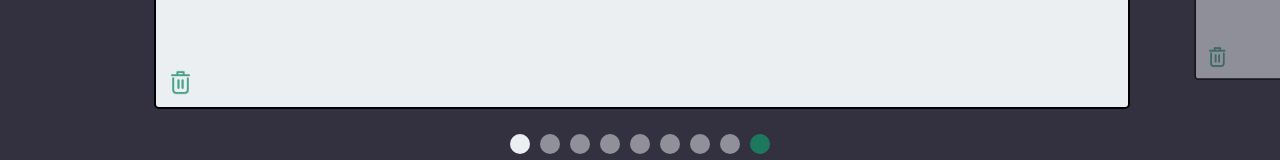
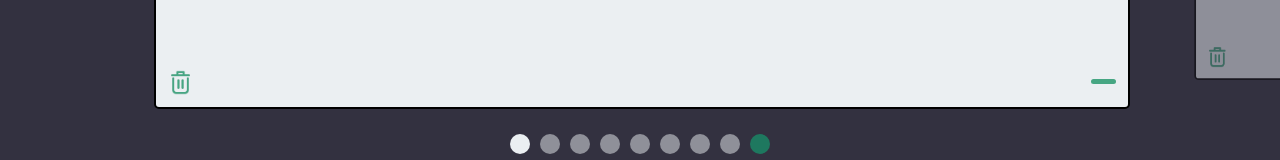
Before and after one commit to HaCK3R322/TrainingTracker-frontend, a React (Create React App) app: page /training in a window 1280 px wide. Shown: the part 432-592 px from the top of the page. Built offline with nearby package versions, Linux system fonts and the light colour scheme.

Commit message:
need-one-click-after-motion-element-drag-stop bug fix

```diff
--- a/src/components/trainingpage/CardSwiper/ExerciseCard.jsx
+++ b/src/components/trainingpage/CardSwiper/ExerciseCard.jsx
@@ -1,4 +1,4 @@
-import React, {useEffect, useState} from 'react';
+import React, {useEffect, useRef, useState} from 'react';
 import {motion} from "framer-motion";
 import '../../../style/trainingpage/finishedsetelement.css'
 import '../../../style/trainingpage/unfinishedsetelement.css'
@@ -32,6 +32,14 @@ const ExerciseCard = ({
     const handleOnDelete = () => {
         if(swipeState === SwipeStates.CENTRAL) { // check if we are central card
             selfDeleteCallback()
+        }
+    }
+
+    const handleDeleteSet = () => {
+        if(sets.length > 0) {
+            let newSets = [...sets];
+            newSets.splice(newSets.length - 1, 1);
+            setSets(newSets);
         }
     }
 
@@ -149,9 +157,16 @@ const ExerciseCard = ({
                 : <div/>
             }
 
-            <div className={"delete-button"} onClick={handleOnDelete}>
+            <motion.div className={"delete-button"} onTap={handleOnDelete}>
                 <img src={trashCanIcon} alt={"delete"} />
-            </div>
+            </motion.div>
+
+
+            <motion.div className={"delete-set-button-hitbox"}
+                onTap={handleDeleteSet}
+            >
+                <div className={"delete-set-button"}/>
+            </motion.div>
         </motion.div>
     );
 };
@@ -173,7 +188,11 @@ const FinishedSetElement = ({amount, units, reps, index}) => {
              style={{top: calcSetTopValue(index)}}
         >
             <motion.div className={"amount"}>
-                <input defaultValue={amount} type={"number"}/>
+                <motion.input
+                    defaultValue={amount}
+                    type={"number"}
+                    onTap={(event) => event.target.focus()}
+                />
             </motion.div>
 
             <div className={"units-container-div"}>
@@ -181,7 +200,11 @@ const FinishedSetElement = ({amount, units, reps, index}) => {
             </div>
 
             <div className={"reps"}>
-                <input defaultValue={reps} type={"number"}/>
+                <motion.input
+                    defaultValue={reps}
+                    type={"number"}
+                    onTap={(event) => event.target.focus()}
+                />
             </div>
         </div>
     )
@@ -200,11 +223,10 @@ const UnfinishedSetElement = ({index, units, sets, setSets}) => {
     }
 
     return(
-        <div className={"unfinished-set-div"}
+        <motion.div className={"unfinished-set-div"}
              style={{top: calcSetTopValue(index)}}
 
-             onClick={() => {
-                 console.log("new sets...")
+             onTap={() => {
                  let newSets = [...sets];
                  newSets.push({amount: null, reps: null});
                  setSets(newSets);
@@ -215,7 +237,7 @@ const UnfinishedSetElement = ({index, units, sets, setSets}) => {
                 {units}
             </div>
             <div className={"reps"}/>
-        </div>
+        </motion.div>
     )
 }
 
@@ -224,7 +246,7 @@ function getAnimationBasedOnSwipeState(swipeState) {
         case SwipeStates.CENTRAL:
             return {
                 zIndex: 3,
-                x: 0,
+                x: "0%",
                 opacity: 3
             };
         case SwipeStates.LEFTER_THAN_CHOSEN:
--- a/src/components/trainingpage/CardSwiper/ExerciseCardSwiper.jsx
+++ b/src/components/trainingpage/CardSwiper/ExerciseCardSwiper.jsx
@@ -88,7 +88,6 @@ const ExerciseCardsSwiper = ({cardsData}) => {
                         let newCards = [...cards];
                         newCards[index].sets = newSets;
                         setCards(newCards);
-                        console.log(newCards[index].sets.length)
                     }}
                 />
             )}
--- a/src/components/trainingpage/CardSwiper/ExerciseCardSwiperPagination.jsx
+++ b/src/components/trainingpage/CardSwiper/ExerciseCardSwiperPagination.jsx
@@ -80,10 +80,9 @@ const ExerciseCardsSwiperPagination = ({arrLength, chosenIndex, setChosenIndex})
             }}
         >
             {dots.map((dot, index) =>
-                <div
+                <motion.div
                     className={"dot-hitbox"}
-                    onClick={
-                        index < 10 ? () => {setChosenIndex(dot.index)} : ()=>{}}
+                    onTap={index < 10 ? () => {setChosenIndex(dot.index)} : ()=>{}}
                     key={dot.index}
                 >
                     <div
@@ -98,7 +97,7 @@ const ExerciseCardsSwiperPagination = ({arrLength, chosenIndex, setChosenIndex})
                         }}
                     >
                     </div>
-                </div>
+                </motion.div>
             )}
 
             {/* left-fixed positioned slider */}
--- a/src/components/trainingpage/CardSwiper/NewCardForm.jsx
+++ b/src/components/trainingpage/CardSwiper/NewCardForm.jsx
@@ -51,7 +51,7 @@ const NewCardForm = ({
                 name: name,
                 units: chosenUnit,
                 sets: [],
-                id: cards[cards.length - 1].id === undefined ? 0 : cards[cards.length - 1].id + 1
+                id: cards[cards.length - 1] === undefined ? 0 : cards[cards.length - 1].id + 1
             }
 
             let newCards = [...cards];
@@ -114,31 +114,32 @@ const NewCardForm = ({
                     animate={animateState}
         >
             <div className={"name"}>
-                <input
+                <motion.input
                     placeholder={"name"}
                     value={name}
                     onChange={(event) => setName(event.target.value.toLowerCase())}
+                    onTap={(event) => event.target.focus()}
                 />
             </div>
 
             <div className={"units-choice-div"} >
-                <div className={`kg option ${chosenUnit === "kg" ? "chosen-unit" : ""}`}
-                    onClick={() => {setChosenUnit("kg")}}
+                <motion.div className={`kg option ${chosenUnit === "kg" ? "chosen-unit" : ""}`}
+                    onTap={() => {setChosenUnit("kg")}}
                 >
                     <p>kg</p>
-                </div>
+                </motion.div>
 
-                <div className={`sec option ${chosenUnit === "sec" ? "chosen-unit" : ""}`}
-                     onClick={() => {setChosenUnit("sec")}}
+                <motion.div className={`sec option ${chosenUnit === "sec" ? "chosen-unit" : ""}`}
+                            onTap={() => {setChosenUnit("sec")}}
                 >
                     <p>sec</p>
-                </div>
+                </motion.div>
 
-                <div className={`min option ${chosenUnit === "min" ? "chosen-unit" : ""}`}
-                     onClick={() => {setChosenUnit("min")}}
+                <motion.div className={`min option ${chosenUnit === "min" ? "chosen-unit" : ""}`}
+                            onTap={() => {setChosenUnit("min")}}
                 >
                     <p>min</p>
-                </div>
+                </motion.div>
             </div>
 
             <div
--- a/src/style/trainingpage/exercisecard.css
+++ b/src/style/trainingpage/exercisecard.css
@@ -44,3 +44,23 @@
     width: 100%;
     height: 100%;
 }
+
+.delete-set-button-hitbox {
+    position: absolute;
+    right: 12px;
+    bottom: 12px;
+    width: 25px;
+    height: 25px;
+}
+
+.delete-set-button {
+    position: absolute;
+    right: 0;
+    bottom: 11px;
+    width: 25px;
+    height: 5px;
+
+    border-radius: 5px;
+
+    background-color: var(--second-button-color);
+}
```
